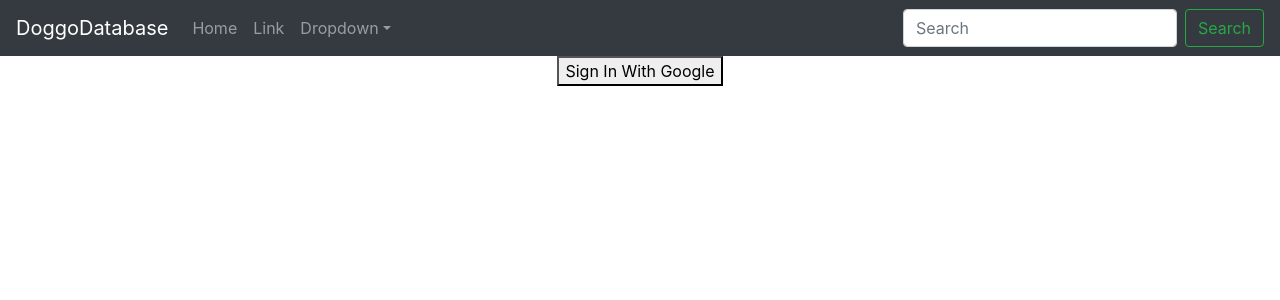
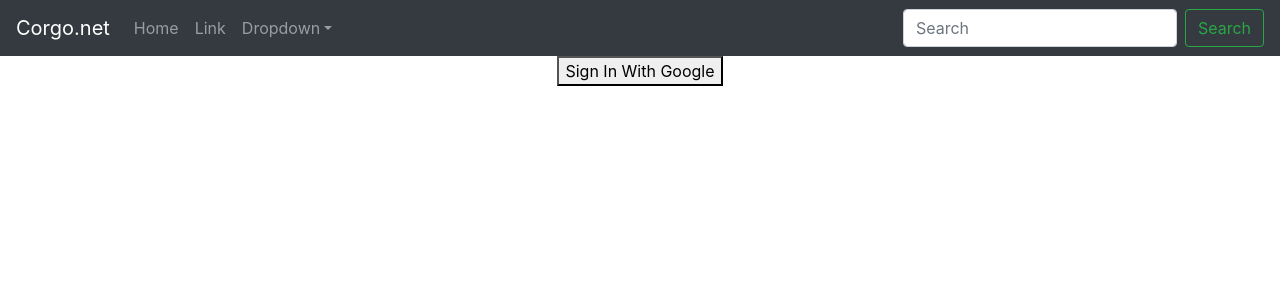
Before and after one commit to baileyconradt/doggo-database, a React (Create React App) app: page / in a window 1280 px wide. Shown: the top 300 px of the page. Built offline with nearby package versions, Linux system fonts and the light colour scheme; no server answers.

Commit message:
changed the app name in navbar

```diff
--- a/src/Home.js
+++ b/src/Home.js
@@ -77,7 +77,7 @@ function Dog(props) {
     return (<Card>
         <Card.Title>{dogName}</Card.Title>
         <Card.Text></Card.Text>
-        <Card.Text>Created by: {displayName}</Card.Text>
+        <Card.Text>Added by: {displayName}</Card.Text>
         <Card.Text>Breed: {breed}</Card.Text>
         <Card.Text>Color: {color}</Card.Text>
         <Card.Text>Birthday: {birthday}</Card.Text>
--- a/src/TopNav.js
+++ b/src/TopNav.js
@@ -2,7 +2,7 @@ import {Navbar, Nav, NavDropdown, Button, Form, FormControl} from 'react-bootstr
 
 export default function TopNav(props) {
     return (<Navbar bg="dark" variant="dark" expand="lg">
-    <Navbar.Brand href="#home">DoggoDatabase</Navbar.Brand>
+    <Navbar.Brand href="#home">Corgo.net</Navbar.Brand>
     <Navbar.Toggle aria-controls="basic-navbar-nav" />
     <Navbar.Collapse id="basic-navbar-nav">
       <Nav className="mr-auto">
```
